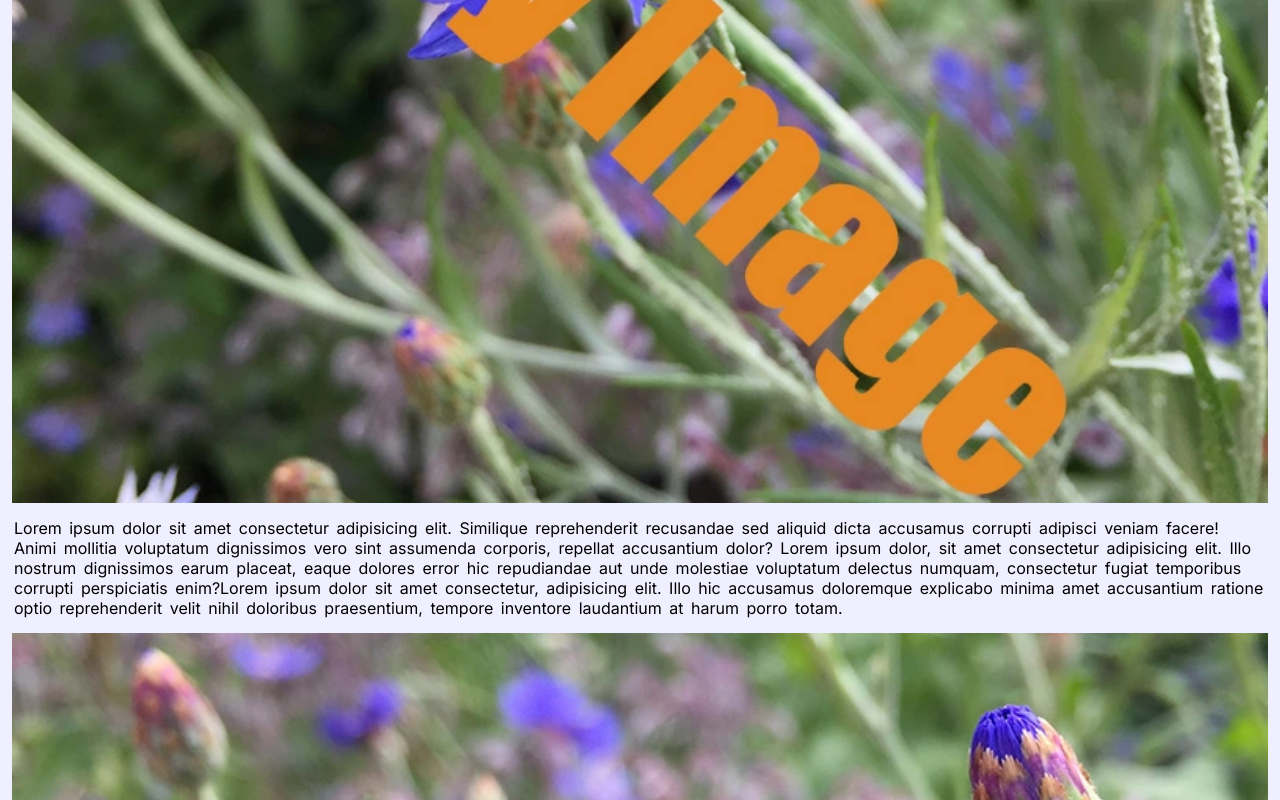
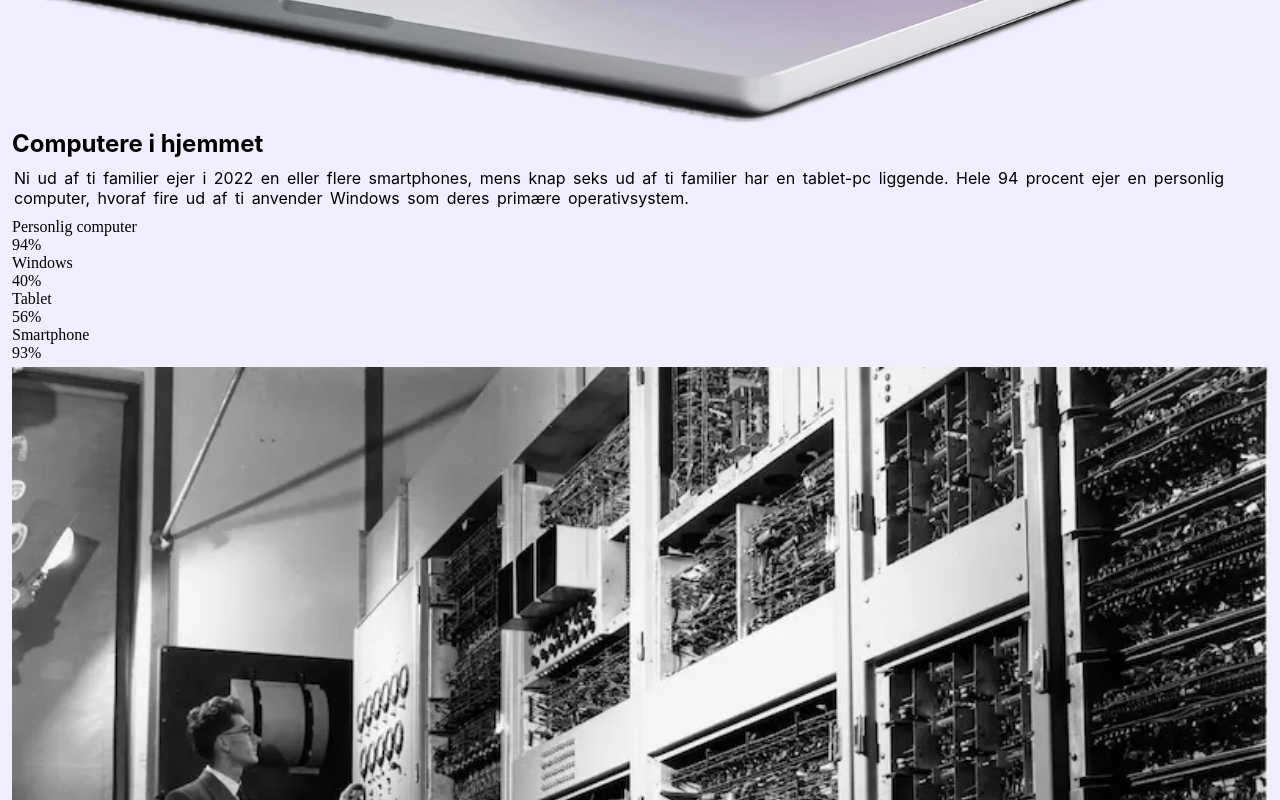
Before and after one commit to Flawsniz/mobilsite, a plain HTML site: page index.html in a window 1280 px wide. Shown: the part 980-1780 px from the top of the page. Drawn offline with Linux system fonts and the light colour scheme; a web font is replaced by a local one.

Commit message:
Update index.html

```diff
--- a/index.html
+++ b/index.html
@@ -3,24 +3,25 @@
 
 <head>
     <meta charset="UTF-8">
-    <meta http-equiv="X-UA-Compatible" content="IE=edge"> <!-- Er den her nødvedig?-->
+    <meta http-equiv="X-UA-Compatible" content="IE=edge">
     <meta name="viewport" content="width=device-width, initial-scale=1.0">
     <meta name="robots" content="noindex">
-    <title>Forside</title>
+    <title>Computere</title>
     <link rel="stylesheet" href="style.css">
 
-    <!--Fonts-->
-    <link href="https://fonts.googleapis.com/css2?family=Aldrich&display=swap" rel="stylesheet">
-    <link href="https://fonts.googleapis.com/css2?family=Inter:opsz@14..32&display=swap" rel="stylesheet">
-    <!--Fonts-->
+    <!-- Fonts -->
+    <link rel="preconnect" href="https://fonts.googleapis.com">
+    <link rel="preconnect" href="https://fonts.gstatic.com" crossorigin>
+    <link href="https://fonts.googleapis.com/css2?family=Chewy&family=Patrick+Hand&display=swap" rel="stylesheet">
+    <!-- Fonts -->
 </head>
 
 <body>
     <header>
-        <p style="font-size: 32px;">Navigation</p>
+        <p>Navigation</p>
         <nav>
             <ul>
-                <li><a href="index.html" class="active">Forside</a></li>
+                <li><a href="index.html">Forside</a></li>
                 <li><a href="min_computer.html">Min computer</a></li>
                 <li><a href="operativsystemer.html">Operativsystemer</a></li>
                 <li><a href="komponenter.html">Komponenter</a></li>
@@ -30,24 +31,26 @@
     </header>
 
     <main>
-        <h1>Forside</h1>
-        <img src="imgs/dummy-image.webp" alt="dummy-image">
-        <p>Lorem ipsum dolor sit amet consectetur adipisicing elit. Similique reprehenderit recusandae sed aliquid dicta
-            accusamus corrupti adipisci veniam facere! Animi mollitia voluptatum dignissimos vero sint assumenda
-            corporis, repellat accusantium dolor? Lorem ipsum dolor, sit amet consectetur adipisicing elit. Illo nostrum
-            dignissimos earum placeat, eaque dolores error hic repudiandae aut unde molestiae voluptatum delectus
-            numquam, consectetur fugiat temporibus corrupti perspiciatis enim?Lorem ipsum dolor sit amet consectetur,
-            adipisicing elit. Illo hic accusamus doloremque explicabo minima amet accusantium ratione optio
-            reprehenderit velit nihil doloribus praesentium, tempore inventore laudantium at harum porro totam.</p>
-        <img src="imgs/dummy-image.webp" alt="dummy-image2">
-        <p>Lorem ipsum dolor sit amet consectetur adipisicing elit. Et soluta totam explicabo accusamus neque pariatur
-            quaerat illum, minima dolores officiis voluptate nulla, provident eos unde eius est molestias quia
-            aperiam.lore Lorem ipsum dolor sit amet, consectetur adipisicing elit. Optio cum velit natus autem. Laborum
-            repellendus natus a eum. Eos, ipsum. Deserunt cupiditate blanditiis earum dicta et commodi pariatur repellat
-            fugit. Lorem ipsum dolor sit amet consectetur adipisicing elit. Ratione a ab quaerat sed laboriosam rerum
-            sint fugiat reprehenderit voluptatibus libero, in quidem veritatis, totam consequatur? Ad totam nam eum
-            ducimus.</p>
-
+        <h1>Computere</h1>
+        <p>Et site om computeren med alt fra dens historie til dens specifikationer og mine personlige præferencer, når
+            det gælder computere og computerudstyr.</p>
+        <a href="min_computer.html">Min computer</a>
+        <img src="imgs/computer-cutout.webp" alt="Computer">
+        <h2>Computere i hjemmet</h2>
+        <p>Ni ud af ti familier ejer i 2022 en eller flere smartphones, mens knap seks ud af ti familier har en
+            tablet-pc liggende. Hele 94 procent ejer en personlig computer, hvoraf fire ud af ti anvender Windows som
+            deres primære operativsystem.</p>
+        <dl>
+            <dt>Personlig computer</dt>
+            <dd>94%</dd>
+            <dt>Windows</dt>
+            <dd>40%</dd>
+            <dt>Tablet</dt>
+            <dd>56%</dd>
+            <dt>Smartphone</dt>
+            <dd>93%</dd>
+        </dl>
+        <img src="imgs/computer-old.webp" alt="gamle computere">
     </main>
 
     <footer>
```
